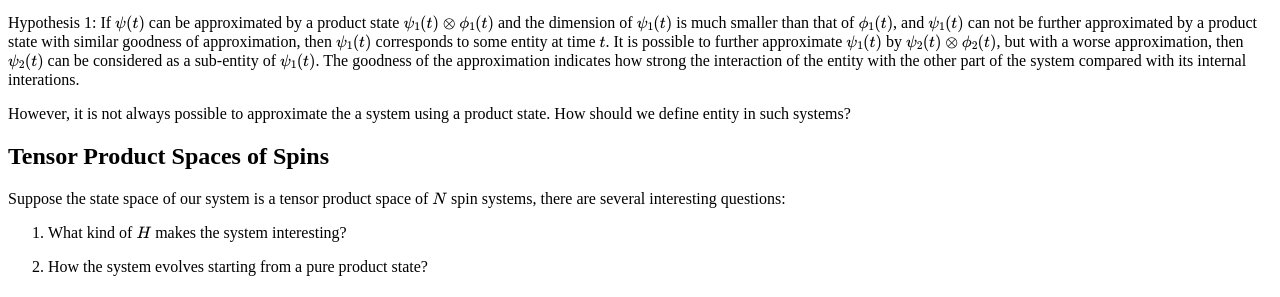
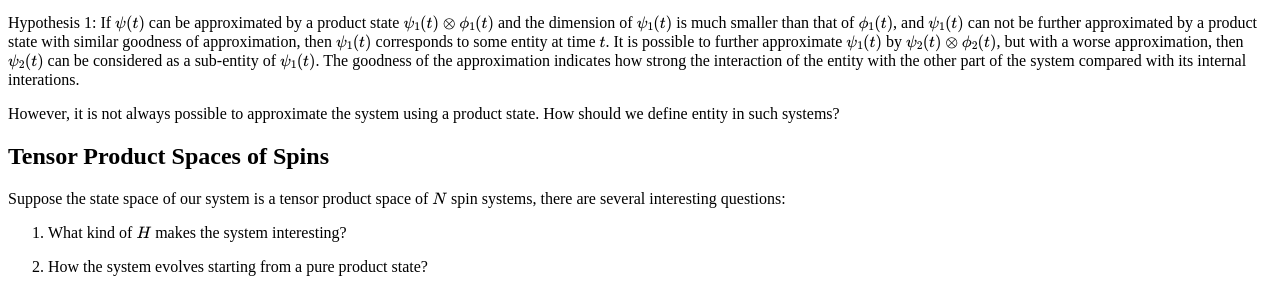
Before and after one commit to emailweixu/emailweixu.github.io, a Jekyll site: the page built from _posts/2019-04-04-entities-in-dynamic-system.md, in a window 1280 px wide. Shown: the part 226-523 px from the top of the page. Built offline with Jekyll 4.4.1, drawn with Linux system fonts in a browser that asks for light colours; our own code applies the rules of GitHub Pages for plain Markdown files; formulas are drawn with MathJax 3.

```diff
--- a/_posts/2019-04-04-entities-in-dynamic-system.md
+++ b/_posts/2019-04-04-entities-in-dynamic-system.md
@@ -28,7 +28,7 @@ approximation, then $$\psi_2(t)$$ can be considered as a sub-entity of $$\psi_1(
 of the approximation indicates how strong the interaction of the entity with the other part
 of the system compared with its internal interations.
 
-However, it is not always possible to approximate the a system using a product state. How
+However, it is not always possible to approximate the system using a product state. How
 should we define entity in such systems?
 
 ## Tensor Product Spaces of Spins
```
